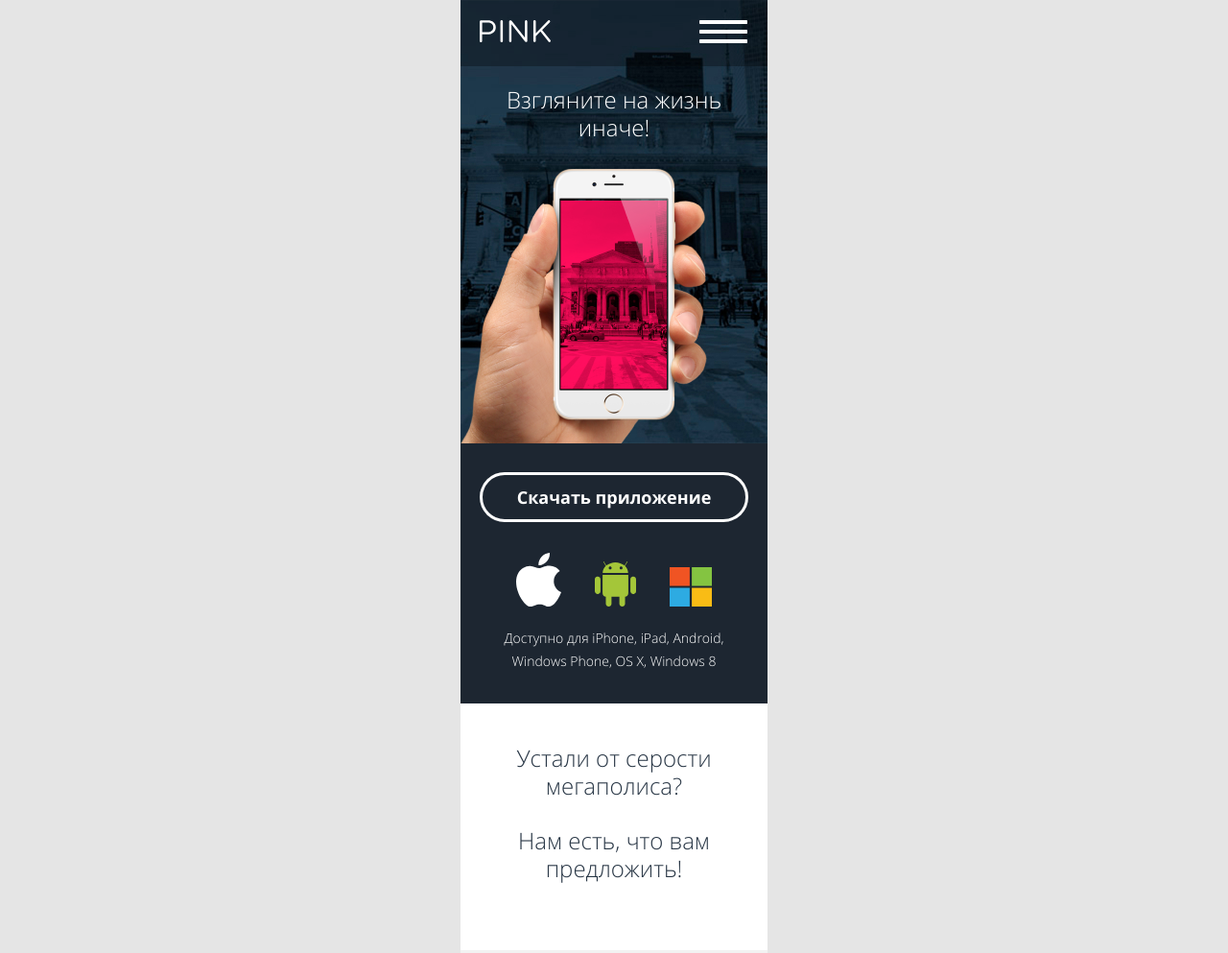
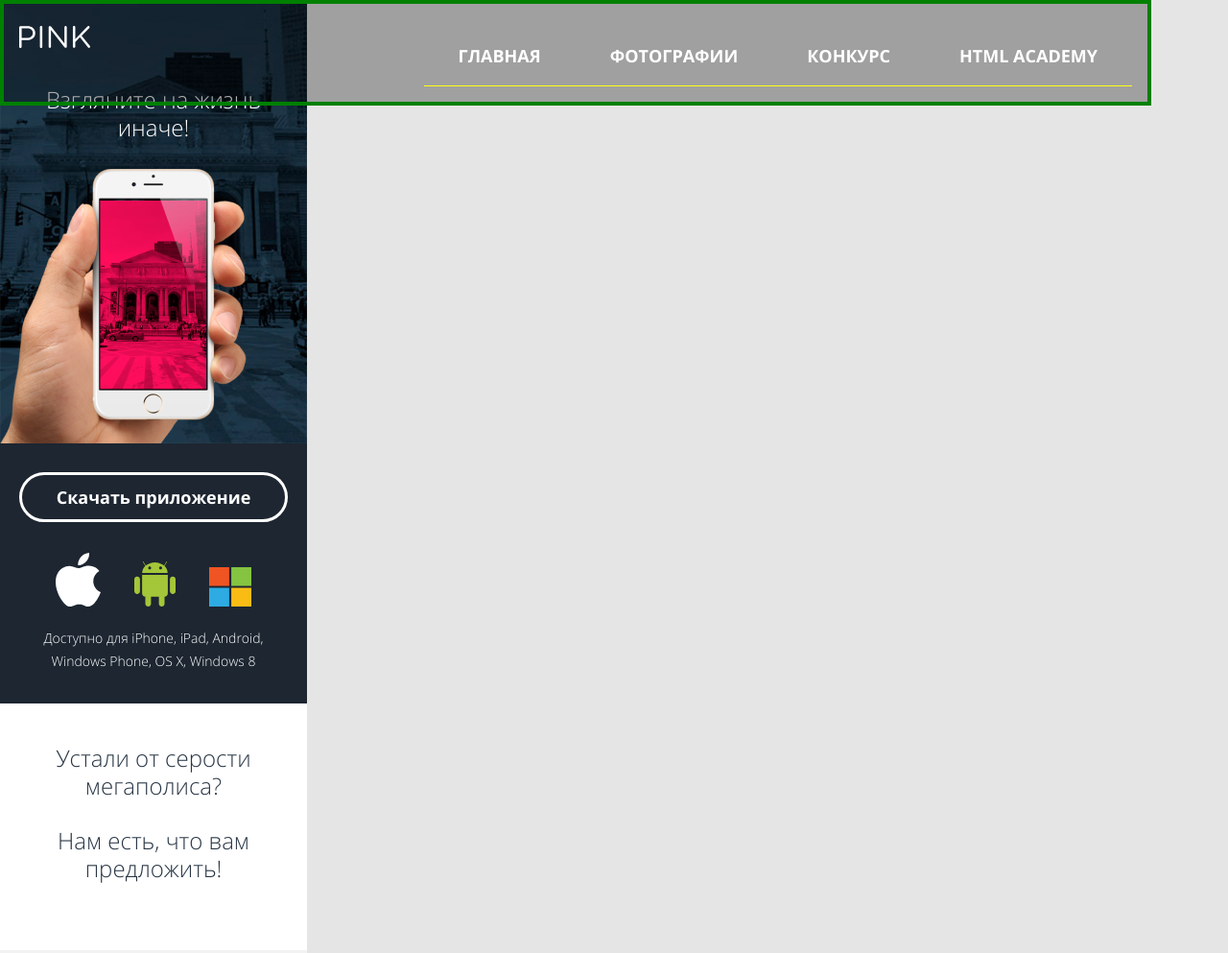
Before and after one commit to htmlacademy-adaptive/1899923-pink-25, a website: page source/index.html in a window 1280 px wide. Shown: the top 993 px of the page at 96% size. Drawn offline with nearby package versions, Linux system fonts and the light colour scheme; files that its build step writes are made by us from their sources; files whose address does not match are found by name.

Commit message:
Адаптирует блоки хедера и меню под планшеты и десктоп.

```diff
--- a/source/index.html
+++ b/source/index.html
@@ -8,9 +8,8 @@
   </head>
   <body>
     <header class="header">
-      <div class="header__wrapper">
         <a class="header__logo" href="#" aria-label="Логотип приложения Пинк.">
-          <svg width="74" height="23" viewBox="0 0 74 23" fill="none" xmlns="http://www.w3.org/2000/svg">
+          <svg class="header__logo-image" width="74" height="23" viewBox="0 0 74 23" fill="none" xmlns="http://www.w3.org/2000/svg">
           <path d="M0.00496827 1.54857C0.00487772 1.21254 0.135804 0.889818 0.369742 0.649431C0.60368 0.409043 0.922049 0.27008 1.25676 0.262266H8.39001C13.4469 0.262266 16.7751 2.9645 16.7751 7.39179V7.45162C16.7751 12.2977 12.7415 14.8105 7.97274 14.8105H2.53836V21.611C2.55394 21.7874 2.53277 21.9651 2.47619 22.1329C2.41961 22.3006 2.32887 22.4547 2.20973 22.5854C2.09058 22.716 1.94565 22.8204 1.78416 22.8918C1.62266 22.9631 1.44812 23 1.27166 23C1.0952 23 0.920671 22.9631 0.759173 22.8918C0.597674 22.8204 0.452744 22.716 0.333602 22.5854C0.21446 22.4547 0.123708 22.3006 0.0671295 22.1329C0.0105515 21.9651 -0.0106138 21.7874 0.00496827 21.611V1.54857ZM8.07209 12.5171C11.7778 12.5171 14.2119 10.5228 14.2119 7.53139V7.47156C14.2119 4.26078 11.8175 2.59556 8.25092 2.59556H2.58804V12.4772L8.07209 12.5171Z" fill="white"/>
           <path d="M21.5935 1.38904C21.5779 1.21262 21.5991 1.03487 21.6556 0.867114C21.7122 0.699353 21.803 0.545245 21.9221 0.414596C22.0412 0.283947 22.1862 0.179616 22.3477 0.108238C22.5092 0.0368607 22.6837 0 22.8602 0C23.0366 0 23.2112 0.0368607 23.3727 0.108238C23.5342 0.179616 23.6791 0.283947 23.7982 0.414596C23.9174 0.545245 24.0081 0.699353 24.0647 0.867114C24.1213 1.03487 24.1425 1.21262 24.1269 1.38904V21.611C24.1425 21.7874 24.1213 21.9651 24.0647 22.1329C24.0081 22.3006 23.9174 22.4548 23.7982 22.5854C23.6791 22.7161 23.5342 22.8204 23.3727 22.8918C23.2112 22.9631 23.0366 23 22.8602 23C22.6837 23 22.5092 22.9631 22.3477 22.8918C22.1862 22.8204 22.0412 22.7161 21.9221 22.5854C21.803 22.4548 21.7122 22.3006 21.6556 22.1329C21.5991 21.9651 21.5779 21.7874 21.5935 21.611V1.38904Z" fill="white"/>
           <path d="M30.674 1.41895C30.6816 1.08908 30.8163 0.775007 31.0497 0.542621C31.2831 0.310235 31.597 0.177597 31.9258 0.172531H32.2735C32.5316 0.177833 32.7843 0.248188 33.0082 0.377127C33.2322 0.506065 33.4202 0.689448 33.5551 0.910412L47.1559 18.3104V1.35912C47.1559 1.0312 47.2857 0.7167 47.5168 0.484821C47.7478 0.252942 48.0611 0.122673 48.3879 0.122673C48.7146 0.122673 49.0279 0.252942 49.259 0.484821C49.49 0.7167 49.6198 1.0312 49.6198 1.35912V21.6508C49.6252 21.8051 49.5993 21.9589 49.5435 22.1028C49.4878 22.2467 49.4034 22.3777 49.2956 22.4878C49.1877 22.5979 49.0587 22.6848 48.9163 22.7432C48.7739 22.8016 48.6211 22.8303 48.4673 22.8275H48.3382C48.0744 22.8092 47.8184 22.7294 47.5908 22.5944C47.3631 22.4593 47.17 22.2728 47.0268 22.0497L33.1179 4.24085V21.6508C33.1158 21.9722 32.991 22.2805 32.7692 22.5124C32.5474 22.7442 32.2456 22.882 31.9258 22.8973C31.6008 22.892 31.291 22.7581 31.064 22.5246C30.8369 22.2911 30.711 21.9771 30.7137 21.6508V1.41895H30.674Z" fill="white"/>
@@ -27,7 +26,6 @@
               <path d="M2.15131 0L0 2.15131L20.8487 23L23 20.8487L2.15131 0Z" fill="white"/>
             </svg>
           </button>
-          <div class="main-menu__list-wrapper">
             <ul class="main-menu__list">
               <li class="main-menu__item">
                 <a class="main-menu__link  main-menu__item--current" href="#">Главная</a>
@@ -42,9 +40,7 @@
                 <a class="main-menu__link" href="https://htmlacademy.ru/intensive/adaptive">HTML ACADEMY</a>
               </li>
             </ul>
-          </div>
         </nav>
-      </div>
     </header>
 
     <main class="main">
@@ -52,6 +48,7 @@
 
       <section class="app-download">
         <h2 class="visually-hidden">Скачать приложение Пинк.</h2>
+        <div class="app-download-container">
           <h3 class="app-download__slogan">Взгляните на жизнь иначе!</h3>
           <div class="app-download__list-wrapper">
             <a class="app-download__button button-1" href="https://www.apple.com/ru/app-store/">Скачать приложение</a>
@@ -85,6 +82,7 @@
               </li>
             </ul>
             <p class="app-download__description">Доступно для iPhone, iPad, Android, Windows Phone, OS X, Windows 8</p>
+          </div>
         </div>
       </section>
 
--- a/source/less/blocks/header.less
+++ b/source/less/blocks/header.less
@@ -2,20 +2,41 @@
   position: absolute;
   top: 0;
   left: 0;
-  z-index: 10;
+  z-index: 2;
 
-  width: 320px;
+  min-width: 320px;
   height: 69px;
   padding: 21px 20px;
 
   font-family: @font-family;
+  background-color: rgb(@black, 0.3);
+  outline: 4px solid green;
+  outline-offset: -4px;
+}
 
-  background-color: rgb(@black, 0.3);
+.header__logo {
+  position: absolute;
+  display: block;
+}
 
+@media (min-width: @tablet-width) {
+  .header {
+    width: 680px;
+    height: 110px;
+    padding: 27px 20px 47px;
+  }
+}
 
+@media (min-width: @desktop-width) {
+  .header {
+    display: flex;
+    justify-content: space-between;
+    width: 1200px;
+    height: 110px;
+  }
 
   .header__logo {
-    position: absolute;
+    position: relative;
     display: block;
   }
 }
--- a/source/less/blocks/main-menu.less
+++ b/source/less/blocks/main-menu.less
@@ -4,16 +4,16 @@
   left: 0;
   display: flex;
   flex-direction: column;
-  width: 320px;
+  min-width: 320px;
 }
 
 .main-menu__list {
-  display: none;
+  display: block;
   position: absolute;
   top: 69px;
   left: 0;
 
-  width: 100%;
+  width: 320px;
   padding: 0;
   margin: 0;
 
@@ -54,3 +54,38 @@
 .main-menu__close {
   display: none;
 }
+
+@media (min-width: @tablet-width) {
+  .main-menu,
+  .main-menu__list {
+    min-width: 680px;
+  }
+
+  .main-menu__toggle {
+    top: 27px;
+    right: 15px;
+  }
+}
+
+@media (min-width: @desktop-width) {
+  .main-menu {
+    position: relative;
+    display: flex;
+    width: auto;
+  }
+  .main-menu__list {
+    position: relative;
+    display: flex;
+    top: 0;
+    width: auto;
+    background-color: transparent;
+  }
+
+  .main-menu__item {
+    border: none;
+  }
+
+  .main-menu__toggle {
+    display: none;
+  }
+}
--- a/source/less/scaffolding.less
+++ b/source/less/scaffolding.less
@@ -11,7 +11,7 @@ html {
 
 body {
   position: relative;
-  width: 320px;
+  min-width: 320px;
   margin: 0 auto;
   padding: 0;
 
--- a/source/less/variables.less
+++ b/source/less/variables.less
@@ -1,4 +1,8 @@
+// fonts
+
 @font-family: "Open Sans", "Arial", sans-serif;
+
+// colors
 
 @black: #000000;
 @white: #ffffff;
@@ -8,3 +12,9 @@
 @white-smoke: #f2f2f2;
 @green: #2aab6d;
 @light-grey: #e5e5e5;
+
+// viewports
+
+@tablet-width: 680px;
+@desktop-width: 1200px;
+@mobile-width-only: 679px;
```
Lines whose indentation alone changed are shown as unchanged.
